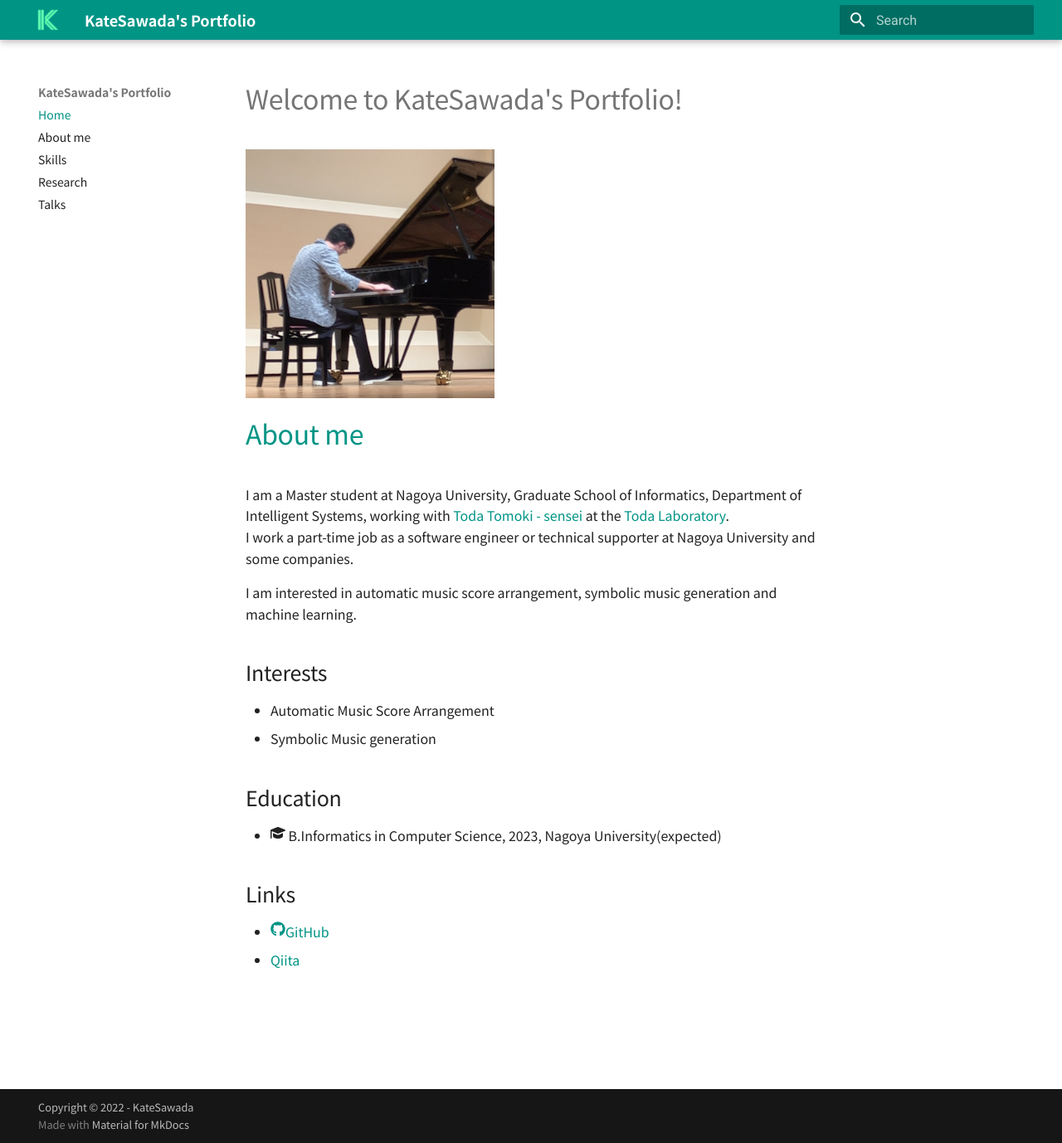
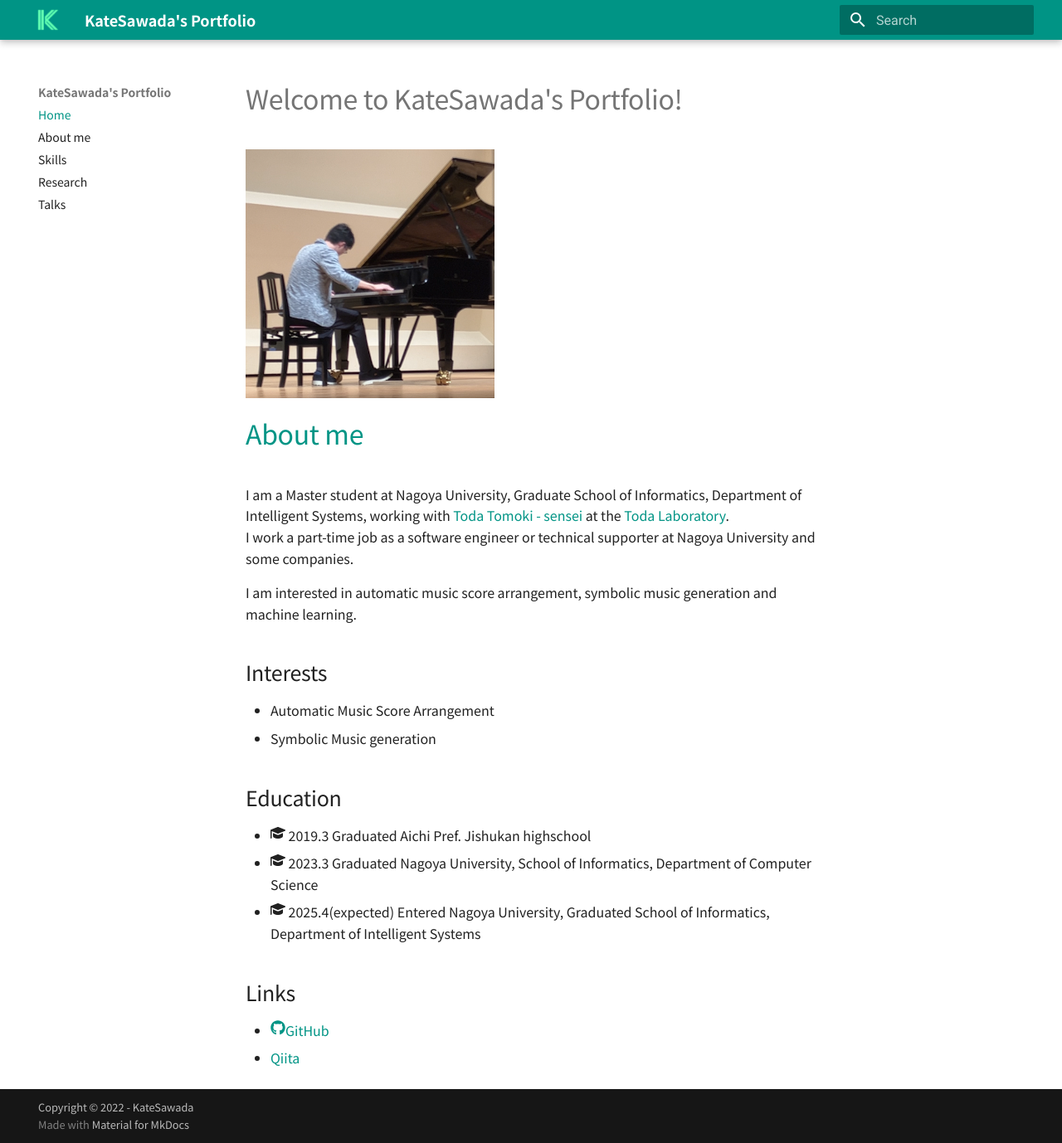
Before and after one commit to KateSawada/KateSawada.github.io, an MkDocs documentation site: the page built from docs/index.md, in a window 1280 px wide and 1378 px high. Shown: the whole window at 83% size. Built offline with MkDocs 1.6.1 and Material for MkDocs 9.7.7, drawn with Linux system fonts in a browser that asks for light colours; nearby versions of some CDN libraries.

Commit message:
education更新

```diff
--- a/docs/index.md
+++ b/docs/index.md
@@ -22,8 +22,9 @@ I am interested in automatic music score arrangement, symbolic music generation
 - Symbolic Music generation
 
 ## Education
-- :fontawesome-solid-graduation-cap: B.Informatics in Computer Science, 2023, Nagoya University(expected)
-
+- :fontawesome-solid-graduation-cap: 2019.3 Graduated Aichi Pref. Jishukan highschool
+- :fontawesome-solid-graduation-cap: 2023.3 Graduated Nagoya University, School of Informatics, Department of Computer Science
+- :fontawesome-solid-graduation-cap: 2025.4(expected) Entered Nagoya University, Graduated School of Informatics, Department of Intelligent Systems
 
 ## Links
 - [:fontawesome-brands-github:GitHub](https://github.com/KateSawada){:target="_blank"}
```
